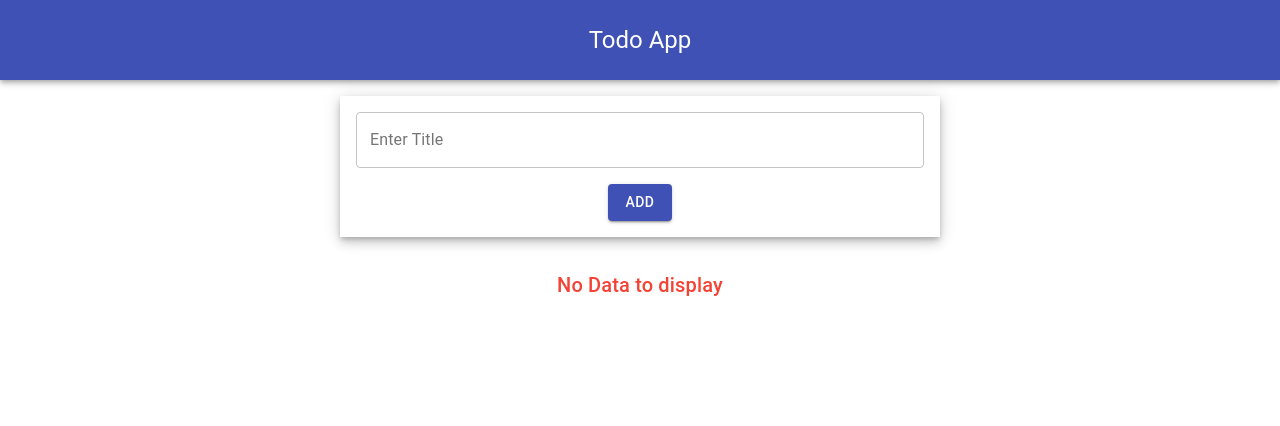
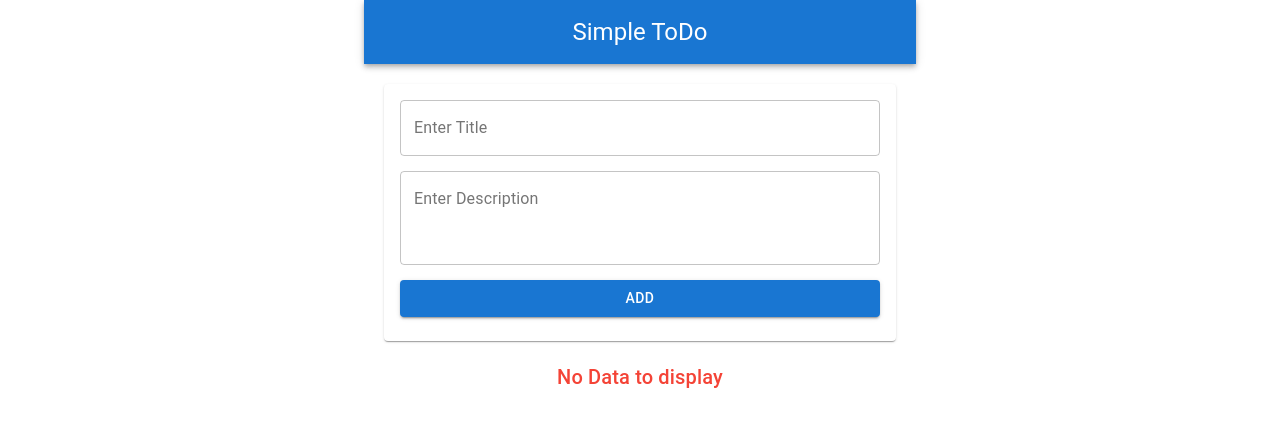
Before and after one commit to VishwaDeAero/todo-react, a React (Create React App) app: page / in a window 1280 px wide. Shown: the top 426 px of the page. Built offline with nearby package versions, Linux system fonts and the light colour scheme.

Commit message:
Description added & Ui updated

```diff
--- a/src/store/actions/actionTypes.js
+++ b/src/store/actions/actionTypes.js
@@ -3,6 +3,7 @@ export const EDIT_ITEM = "EDIT_ITEM"
 export const DELETE_ITEM = "DELETE_ITEM"
 
 export const SET_TITLE = "SET_TITLE"
+export const SET_DESC = "SET_DESC"
 export const SET_ITEM = "SET_ITEM"
 export const SET_EDIT = "SET_EDIT"
 export const SET_ERROR = "SET_ERROR"
--- a/src/store/actions/index.js
+++ b/src/store/actions/index.js
@@ -25,6 +25,12 @@ export const setTitle = (title) => {
         title: title
     }
 }
+export const setDesc = (desc) => {
+    return{
+        type: actionTypes.SET_DESC,
+        desc: desc
+    }
+}
 export const setError = (error) => {
     return{
         type: actionTypes.SET_ERROR,
--- a/src/store/reducers/index.js
+++ b/src/store/reducers/index.js
@@ -3,6 +3,7 @@ import * as actionTypes from '../actions/actionTypes'
 const initialState = {
     items: [],
     title: "",
+    desc: "",
     item: "",
     edit: false,
     error: ""
@@ -13,12 +14,14 @@ const items = (state = initialState, action) => {
         case actionTypes.ADD_ITEM:
             const newitem = {
                 id: Date.now(),
-                value: state.title,
+                title: state.title,
+                desc: state.desc
             }
             return {
                 ...state,
                 items: state.items.concat(newitem),
                 title: "",
+                desc: "",
                 error: ""
             }
 
@@ -26,10 +29,12 @@ const items = (state = initialState, action) => {
             var newList = [...state.items];
             var index = newList.indexOf(state.item);
             if (index !== -1) {
-                newList[index].value = state.title;
+                newList[index].title = state.title;
+                newList[index].desc = state.desc;
                 return {
                     ...state,
                     title: "",
+                    desc: "",
                     edit: false,
                     items: newList,
                     error: ""
@@ -58,6 +63,11 @@ const items = (state = initialState, action) => {
                 ...state,
                 title: action.title
             }
+        case actionTypes.SET_DESC:
+            return {
+                ...state,
+                desc: action.desc
+            }
         case actionTypes.SET_ITEM:
             return {
                 ...state,
--- a/src/view/form.js
+++ b/src/view/form.js
@@ -2,28 +2,35 @@ import React from 'react';
 import TextField from '@material-ui/core/TextField';
 import { makeStyles } from '@material-ui/core/styles';
 import Grid from '@material-ui/core/Grid'
-import Container from '@material-ui/core/Container';
+import Card from '@material-ui/core/Card';
+import CardContent from '@material-ui/core/CardContent';
 import Button from '@material-ui/core/Button'
 import { connect } from 'react-redux'
 import * as actionTypes from '../store/actions';
 
 const useStyles = makeStyles({
-    root: {
-        marginTop: 16,
-        marginBottom: 16,
-        padding: 16,
-        boxShadow: "0px 3px 5px -1px rgba(0,0,0,0.2), 0px 6px 10px 0px rgba(0,0,0,0.14), 0px 1px 18px 0px rgba(0,0,0,0.12)"
+    card: {
+        margin: 20,
+    },
+    // root: {
+    //     marginTop: 16,
+    //     marginBottom: 16,
+    //     padding: 16,
+    //     boxShadow: "0px 3px 5px -1px rgba(0,0,0,0.2), 0px 6px 10px 0px rgba(0,0,0,0.14), 0px 1px 18px 0px rgba(0,0,0,0.12)"
+    // },
+    desc: {
+        marginTop: 15
     },
     button: {
-        marginTop: 16
+        width: '100%',
+        marginTop: 15
     }
 });
 
-const Form = ({ title, setTitle, addItem, editItem, edit, error, setError }) => {
+const Form = ({ title, desc, setTitle, setDesc, addItem, editItem, edit, error, setError }) => {
     const classes = useStyles();
-    const handleChange = (event) => {
+    const handleTitleChange = (event) => {
         const title = event.target.value;
-
         setTitle(title);
         if(title.length === 0){
             setError("Please enter title");
@@ -31,24 +38,30 @@ const Form = ({ title, setTitle, addItem, editItem, edit, error, setError }) =>
             setError("");
         }
     }
+    const handleDescChange = (event) => {
+        const desc = event.target.value;
+        setDesc(desc);
+    }
 
     const handleClick = () => {
-        if(title.length === 0){
-            setError("Please enter title");
-            return;
-        }
         if (edit) {
             editItem();
         } else {
             addItem();
         }
     }
+
     return (
-        <Container maxWidth="sm" className={classes.root}>
+            <Card sx={{ minWidth: 275 }} className={classes.card}>
+                <CardContent>
                     <Grid container alignItems="center">
                         <Grid item md={12}>
-                    <TextField value={title} onChange={handleChange}
-                    error={!!error} helperText={error} id="outlined-basic" fullWidth label="Enter Title" multiline variant="outlined" />
+                            <TextField value={title} onChange={handleTitleChange}
+                                error={!!error} helperText={error} id="title" fullWidth label="Enter Title" variant="outlined" />
+                        </Grid>
+                        <Grid item md={12}>
+                            <TextField value={desc} onChange={handleDescChange}
+                                className={classes.desc} id="desc" fullWidth label="Enter Description" minRows={3} multiline variant="outlined" />
                         </Grid>
                         <Grid item md={12}>
                             <Button className={classes.button} variant="contained" color="primary" onClick={handleClick}>
@@ -56,12 +69,14 @@ const Form = ({ title, setTitle, addItem, editItem, edit, error, setError }) =>
                             </Button>
                         </Grid>
                     </Grid>
-        </Container>
+                </CardContent>
+            </Card>
     )
 }
 const mapStateToProps = (state) => {
     return {
         title: state.title,
+        desc: state.desc,
         edit: state.edit,
         error: state.error
     }
@@ -70,6 +85,7 @@ const mapStateToProps = (state) => {
 const mapDispatchToProps = dispatch => {
     return {
         setTitle: (title) => dispatch(actionTypes.setTitle(title)),
+        setDesc: (desc) => dispatch(actionTypes.setDesc(desc)),
         setError: (error) => dispatch(actionTypes.setError(error)),
         addItem: () => dispatch(actionTypes.addItem()),
         editItem: () => dispatch(actionTypes.editItem()),
--- a/src/view/header.js
+++ b/src/view/header.js
@@ -5,10 +5,6 @@ import Typography from '@material-ui/core/Typography';
 import { makeStyles } from '@material-ui/core/styles';
 
 const useStyles = makeStyles({
-    toolbar: {
-        textAlign: "center",
-        height: 80
-    },
     heading: {
         margin: "auto"
     }
@@ -17,8 +13,8 @@ const Header = () => {
     const classes = useStyles();
     return (
         <AppBar position="static">
-            <Toolbar className={classes.toolbar}>
-                <Typography className={classes.heading} variant="h5" align="center">Todo App</Typography>
+            <Toolbar>
+                <Typography className={classes.heading} variant="h5" align="center">Simple ToDo</Typography>
             </Toolbar>
         </AppBar>
     )
--- a/src/view/index.js
+++ b/src/view/index.js
@@ -1,5 +1,7 @@
 import React from 'react';
 import { makeStyles } from '@material-ui/core/styles';
+import { createTheme, ThemeProvider } from '@material-ui/core';
+import Container from '@material-ui/core/Container';
 import Form from './form';
 import Header from './header';
 import TodoList from './todoList';
@@ -10,14 +12,31 @@ const useStyles = makeStyles({
         height: "100%"
     }
 });
+
+const theme = createTheme({
+    palette: {
+        primary: {
+            main: '#1976d2',
+            light: '#42a5f5',
+            dark: '#1565c0',
+            contrastText: '#fff',
+        }
+    },
+});
+
 function Todo() {
     const classes = useStyles();
     return (
-        <div className={classes.root}>
-            <Header />
-            <Form />
-            <TodoList />
-        </div>
+        <ThemeProvider theme={theme}>
+            <div className={classes.root}>
+
+        <Container maxWidth="sm">
+                <Header />
+                <Form />
+                <TodoList />
+                </Container>
+            </div>
+        </ThemeProvider>
     )
 
 }
--- a/src/view/todoList.js
+++ b/src/view/todoList.js
@@ -4,27 +4,35 @@ import { makeStyles } from '@material-ui/core/styles';
 import Typography from '@material-ui/core/Typography';
 import List from '@material-ui/core/List';
 import ListItem from '@material-ui/core/ListItem';
-import ListItemIcon from '@material-ui/core/ListItemIcon';
 import DeleteIcon from '@material-ui/icons/Delete';
 import EditIcon from '@material-ui/icons/Edit';
-import ListItemSecondaryAction from '@material-ui/core/ListItemSecondaryAction';
-import ListItemText from '@material-ui/core/ListItemText';
 import IconButton from '@material-ui/core/IconButton';
-import CheckCircleIcon from '@material-ui/icons/CheckCircle';
+import Card from '@material-ui/core/Card';
+import CardActions from '@material-ui/core/CardActions';
+import CardContent from '@material-ui/core/CardContent';
 import { connect } from 'react-redux'
 import * as actionTypes from '../store/actions';
 
 const useStyles = makeStyles({
     container: {
-        padding: 16
+        paddingLeft: 16,
+        paddingRight: 16,
+    },
+    list: {
+        padding: 0
+    },
+    card: {
+        marginBottom: 10,
+        width: '100%'
     }
 });
 
-function TodoList({ todoList, setTitle, setItem, setEdit, deleteItem }) {
+function TodoList({ todoList, setTitle, setDesc, setItem, setEdit, deleteItem }) {
     const classes = useStyles();
 
     const handleEdit = (item) => {
-        setTitle(item.value);
+        setTitle(item.title);
+        setDesc(item.desc);
         setEdit();
         setItem(item);
     }
@@ -42,20 +50,21 @@ function TodoList({ todoList, setTitle, setItem, setEdit, deleteItem }) {
                 (<List>
                     {todoList.map(item => {
                         return (
-                            <ListItem key={item.id} button>
-                                <ListItemIcon>
-                                    <CheckCircleIcon color="primary" />
-                                </ListItemIcon>
-
-                                <ListItemText primary={item.value} />
-                                <ListItemSecondaryAction>
+                            <ListItem className={classes.list} key={item.id}>
+                                <Card color="primary" className={classes.card}>
+                                    <CardContent>
+                                        <Typography variant="h5" color='primary'>{item.title}</Typography>
+                                        <Typography variant="body2" color="textSecondary">{item.desc}</Typography>
+                                    </CardContent>
+                                    <CardActions disableSpacing>
                                         <IconButton edge="end" aria-label="edit" onClick={() => handleEdit(item)}>
                                             <EditIcon />
                                         </IconButton>
                                         <IconButton edge="end" aria-label="delete" onClick={() => handleDelete(item)}>
                                             <DeleteIcon />
                                         </IconButton>
-                                </ListItemSecondaryAction>
+                                    </CardActions>
+                                </Card>
                             </ListItem>
                         )
                     })}
@@ -74,6 +83,7 @@ const mapStateToProps = (state) => {
 const mapDispatchToProps = dispatch => {
     return {
         setTitle: (title) => dispatch(actionTypes.setTitle(title)),
+        setDesc: (desc) => dispatch(actionTypes.setDesc(desc)),
         setItem: (item) => dispatch(actionTypes.setItem(item)),
         deleteItem: (item) => dispatch(actionTypes.deleteItem(item)),
         setEdit: () => dispatch(actionTypes.setEdit()),
```
Lines whose indentation alone changed are shown as unchanged.
